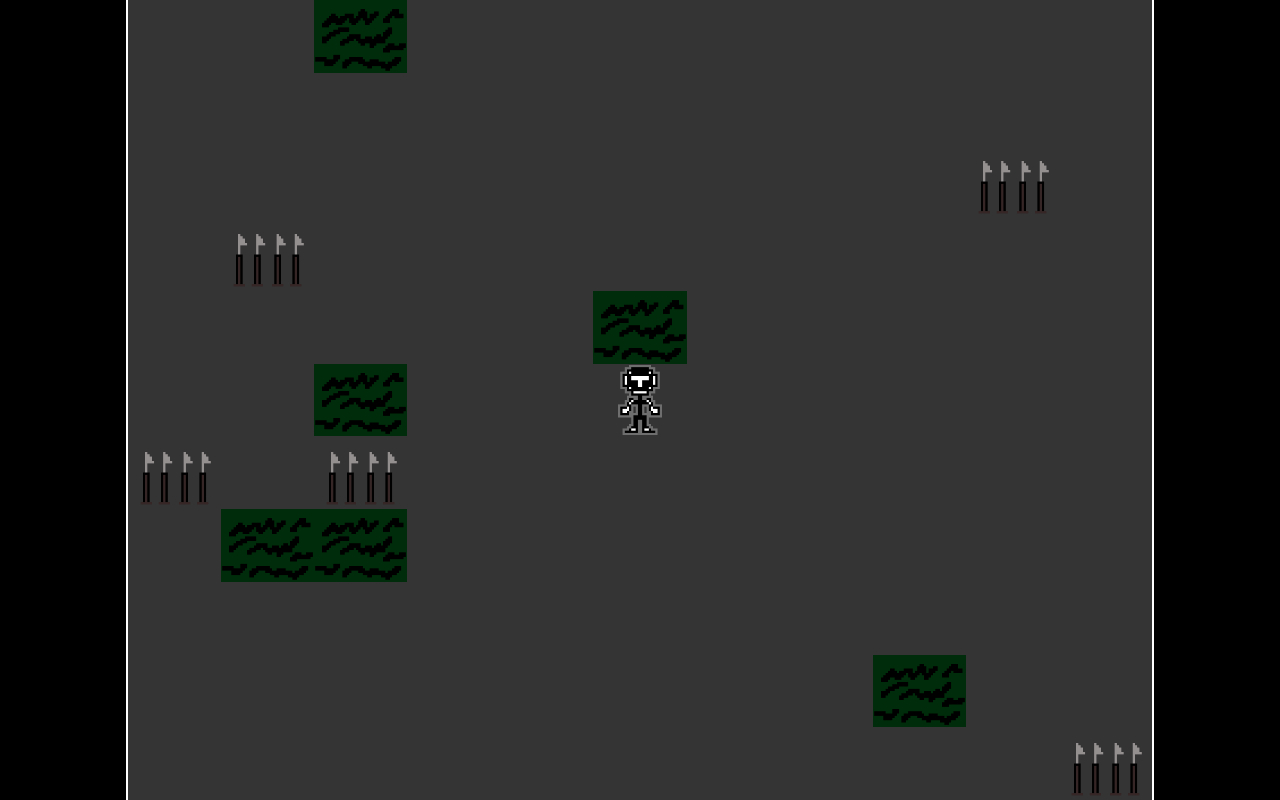
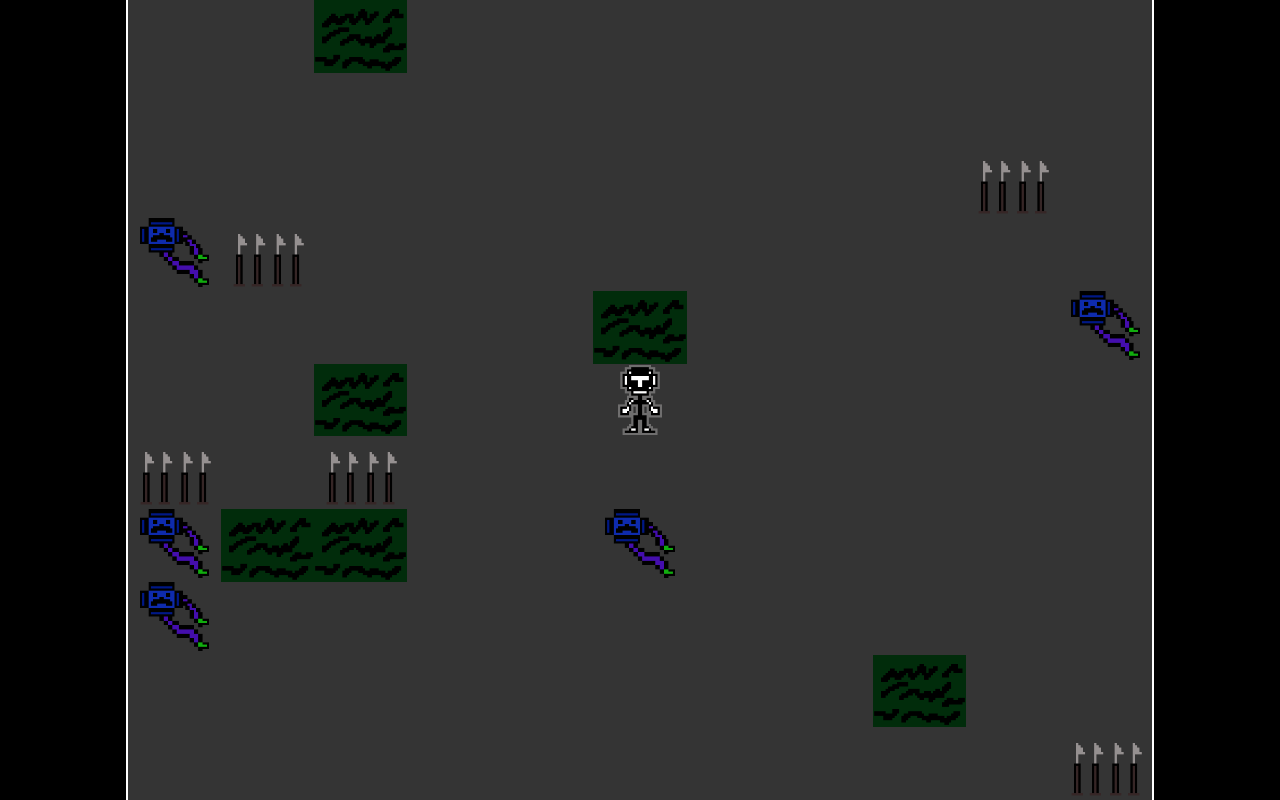
Before and after one commit to Stringer-J/8Bit, a React (Vite) app in the folder client/: page /Room1 in a window 1280 px wide. Built offline with nearby package versions, Linux system fonts and the light colour scheme; a web font is replaced by a local one.

Commit message:
squid guys now inhabit the room at random, but not where dungeon man is

```diff
--- a/client/src/components/Room1/Room1.css
+++ b/client/src/components/Room1/Room1.css
@@ -40,3 +40,10 @@
     object-fit: contain;
     z-index: 1000;
 }
+
+.squid-guy-image {
+    position: absolute;
+    width: 100%;
+    height: 95%;
+    object-fit: contain;
+}
--- a/client/src/components/Room1/Room1.jsx
+++ b/client/src/components/Room1/Room1.jsx
@@ -13,6 +13,8 @@ function Room1() {
     ];
 
     const [squareTiles, setSquareTiles] = useState([]);
+
+    const [squidGuyIndexes, setSquidGuyIndexes] = useState([]);
 
     //state for determining what square Dungeon Man is located in
     const [dungeonManIndex, setDungeonManIndex] = useState(60);
@@ -40,24 +42,55 @@ function Room1() {
         setSquareTiles(assignedTiles);
     };
 
+    const assignSquidGuys = () => {
+        let normalFloorIndexes = [];
+        squareTiles.forEach((tile, index) => {
+            if (tile === '/map-tiles/NormalFloor.png' && index !== dungeonManIndex) {
+                normalFloorIndexes.push(index);
+            }
+        });
+
+        const squidGuyCount = 5;
+        let squidGuyPositions = [];
+
+        while (squidGuyPositions.length < squidGuyCount) {
+            const randomIndex = Math.floor(Math.random() * normalFloorIndexes.length);
+            const selectedIndex = normalFloorIndexes[randomIndex];
+
+            if (!squidGuyPositions.includes(selectedIndex)) {
+                squidGuyPositions.push(selectedIndex);
+            }
+        }
+
+        setSquidGuyIndexes(squidGuyPositions);
+    };
+
     useEffect(() => {
         assignMapTiles();
     }, []);
 
+    useEffect(() => {
+        if (squareTiles.length > 0) {
+            assignSquidGuys();
+        }
+    }, [squareTiles]);
+
     //code for changing Dungeon Man's location on square click
     const handleSquareClick = (index) => {
-        setDungeonManIndex(index);
-    }
+        if (!squidGuyIndexes.includes(index)) {
+            setDungeonManIndex(index);
+        }
+    };
 
     //code for setting the character page to open when you click Dungeon Man
     const handleCharacterClick = () => {
         setIsCharacterPageOpen(true);
-    }
+    };
 
     //code for close the character page when you click outside of it
     const closeCharacterPage = () => {
         setIsCharacterPageOpen(false);
-    }
+    };
 
     return (
         <>
@@ -89,6 +122,14 @@ function Room1() {
                                 className='map-tile-image'
                             />
                         )}
+
+                        {squidGuyIndexes.includes(index) && (
+                            <img
+                                src='/SquidGuy.png'
+                                alt='SquidGuy'
+                                className='squid-guy-image'
+                            />
+                        )}
                     </div>
                 ))}
             </div>
```
